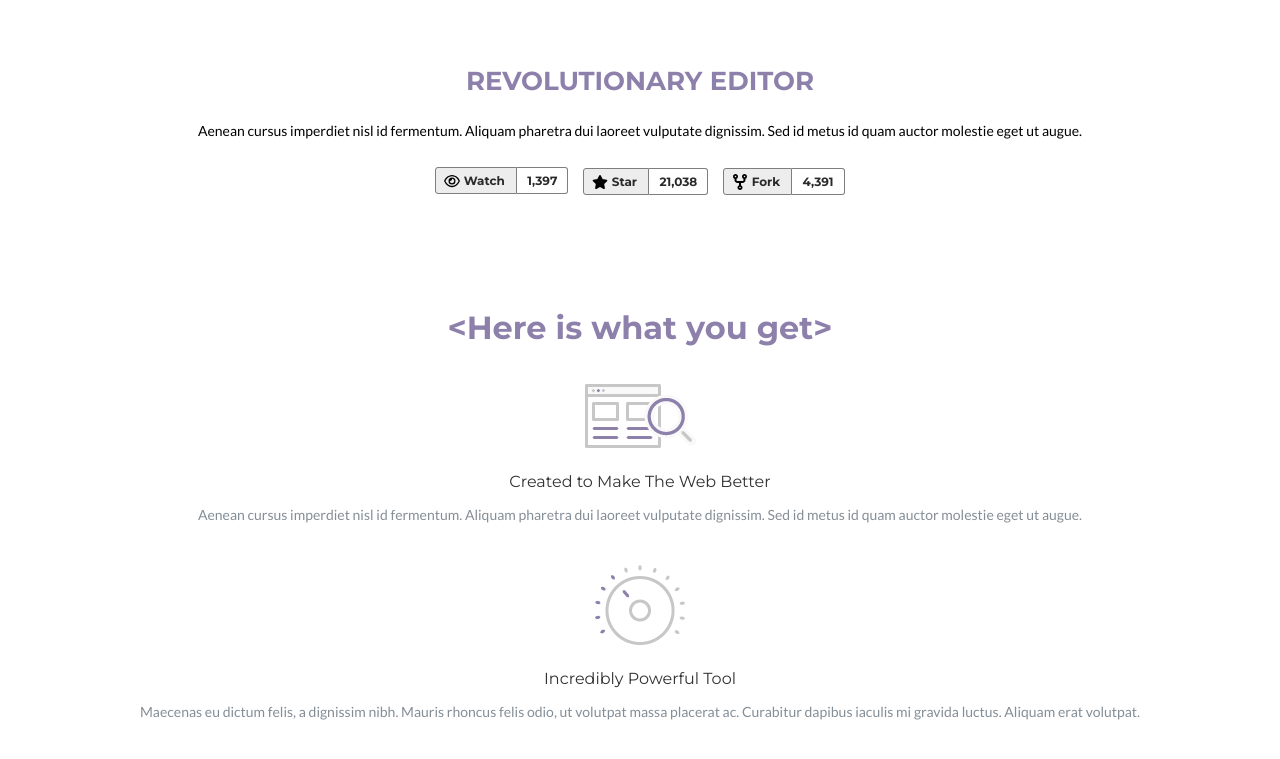
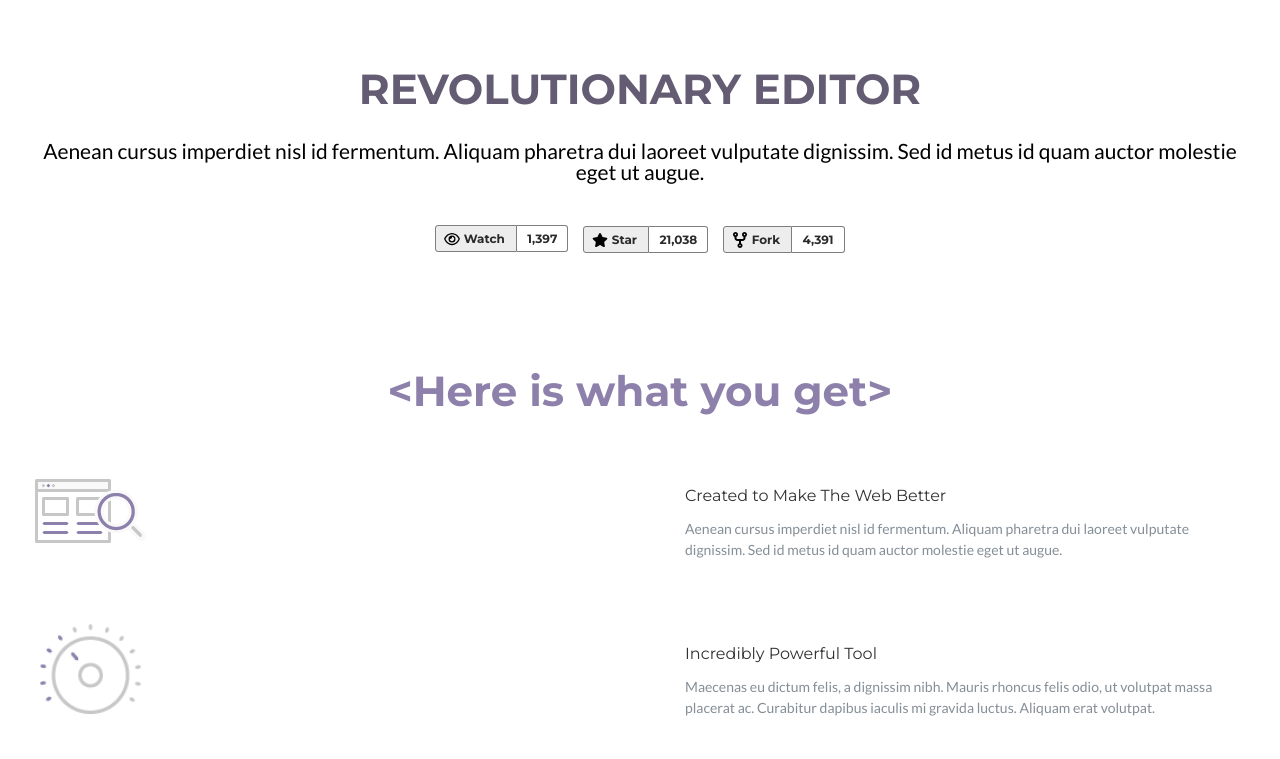
Before and after one commit to Misha77b/webpack-forkio, a website built with webpack: page src/index.html in a window 1280 px wide. Shown: the part 840-1599 px from the top of the page. Built offline with nearby package versions, Linux system fonts and the light colour scheme.

Commit message:
editor section laptop media beginning

```diff
--- a/src/styles/media.scss
+++ b/src/styles/media.scss
@@ -52,6 +52,42 @@
       border: 2px solid $primary-color;
     }
   }
+  .editor {
+    &__title {
+      font-size: 42px;
+    }
+    &__text {
+      margin-bottom: 50px;
+      font-size: 21px;
+    }
+  }
+  .whatYouGet {
+    &__title {
+      margin-bottom: 50px;
+      font-size: 42px;
+    }
+    &__products {
+      padding: 0 35px;
+      margin-bottom: 60px;
+      //   align-items: center;
+      gap: 60px;
+    }
+    &__products-item {
+      flex-direction: row;
+      gap: 40px;
+      justify-content: space-between;
+    }
+    &__products-img {
+      align-self: center;
+      width: 111px;
+      height: 90px;
+      object-fit: contain;
+    }
+    &__products-desription {
+      max-width: 560px;
+      text-align: left;
+    }
+  }
 }
 
 // laptop
--- a/src/styles/revolutionaryEditor.scss
+++ b/src/styles/revolutionaryEditor.scss
@@ -4,7 +4,7 @@
     margin-bottom: 30px;
     padding: 0 30px;
     @include fonts(Montserrat, 26px, 700);
-    color: $primary-color;
+    color: $dark-violet;
     text-align: center;
   }
   &__text {
@@ -21,7 +21,7 @@
   display: flex;
   justify-content: center;
   flex-wrap: wrap;
-  gap: 15px;
+  gap: 25px 15px;
   &__item {
     @include fonts(Montserrat, 12px, 700);
     color: rgb(42, 42, 42);
@@ -57,14 +57,14 @@
 .whatYouGet {
   &__title {
     padding: 0 20px;
-    margin-bottom: 40px;
+    margin-bottom: 35px;
     @include fonts(Montserrat, 32px, 700);
     color: $primary-color;
     text-align: center;
   }
   &__products {
+    margin-bottom: 40px;
     padding: 0 20px;
-    margin-bottom: 40px;
     display: flex;
     flex-direction: column;
     gap: 40px;
@@ -74,11 +74,7 @@
     flex-direction: column;
     align-items: center;
   }
-  &__products-img {
-  }
   &__products-desription {
-    // display: flex;
-    // flex-direction: column;
     text-align: center;
   }
   &__description-title {
@@ -94,14 +90,10 @@
   &__code-img-container {
     display: flex;
     justify-content: flex-end;
-    // width: 100%;
     padding: 10px 0 10px 10px;
-    // height: 100%;
   }
   &__code-img {
     width: 100%;
-    // height: 100%;
-    // width: 317px;
     height: 381px;
   }
 }
--- a/src/styles/variables.scss
+++ b/src/styles/variables.scss
@@ -1,4 +1,5 @@
 $primary-color: #8d81ac;
+$secondary-color: #848e97;
+$dark-violet: #635c73;
 $white-color: #fff;
-$secondary-color: #848e97;
 $header-nav-back: #27262a;
```
